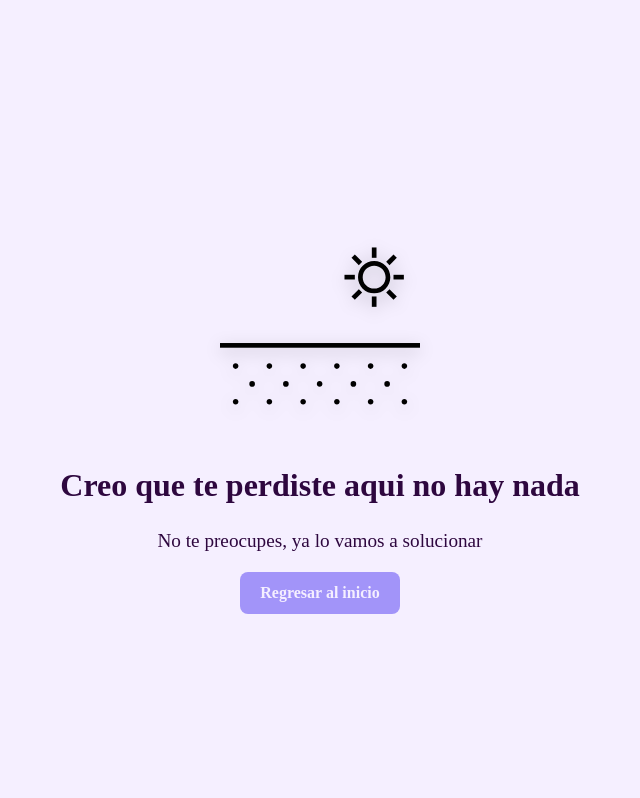
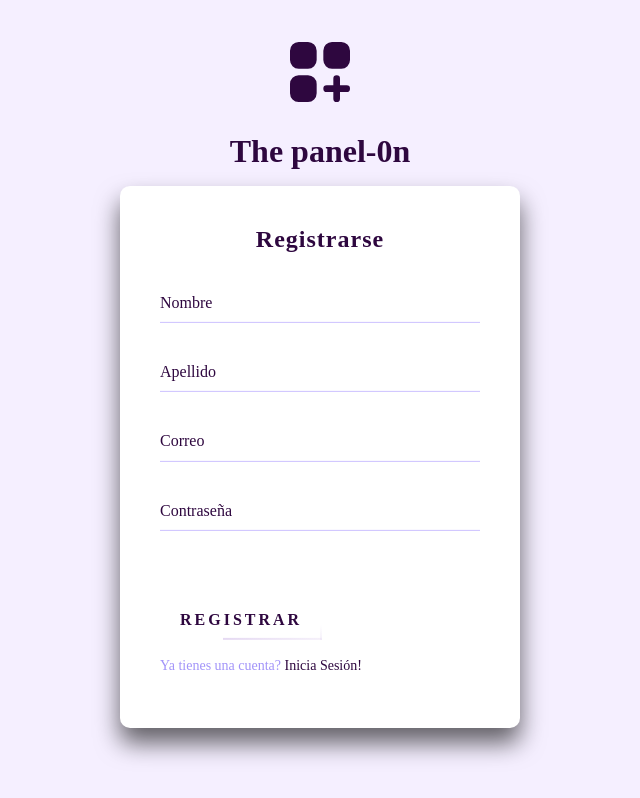
Before and after one commit to gotax24/The-panel-0n, a React (Vite) app: page /CreateAnAccount in a window 1280 px wide. Shown: the top 798 px of the page, without its empty margins (320-960 px from the left). Built offline with nearby package versions, Linux system fonts and the light colour scheme; no server answers; a web font is replaced by a local one.

Commit message:
se creo el sing up de la app

```diff
--- /dev/null
+++ b/src/components/CreateAnAccount.jsx
@@ -0,0 +1,121 @@
+import { useContext, useState } from "react";
+import { ThemeContext } from "../context/ThemeContext";
+import axios from "axios";
+import { Link, useNavigate } from "react-router-dom";
+import "../css/CreateAnAccount.css";
+
+const CreateAnAccount = () => {
+  const navigation = useNavigate();
+  const API = import.meta.env.VITE_API_URL
+  const { theme } = useContext(ThemeContext);
+
+  const [user, setUser] = useState({
+    name: "",
+    lastName: "",
+    email: "",
+    password: "",
+  });
+
+  const [loading, setLoading] = useState(false);
+  const [error, setError] = useState(false);
+
+  const SingUp = (e) => {
+    e.preventDefault();
+    setLoading(true);
+
+    if(user.name === "" || user.lastName === "" || user.email === "" || user.password === "") return (setError("Un campo o varios campos estan vacios") , setLoading(false))
+
+    axios
+      .post(API+"users", user)
+      .then((response) => {
+        const users = response.data;
+        console.log(users);
+        navigation("/");
+      })
+      .catch((e) => {
+        setLoading(false);
+        setError(e.response.data.error);
+        console.error(e);
+      });
+  };
+
+  const handleInputChange = (fields, value) => {
+    if (fields === "email" && !value.includes("@")) return setError("Ingresar un correo valido");
+
+    setUser((prevUser) => ({
+      ...prevUser,
+      [fields]: value,
+    }));
+  };
+
+  return (
+    <>
+      <div className="container-welcome">
+        <img
+          className="logo-singUp"
+          src={theme === "dark" ? "/logo-light.svg" : "/logo-dark.svg"}
+          alt="Logo de la pagina"
+        />
+        <h1 className="title-singUp">The panel-0n</h1>
+      </div>
+      <div className="singUp-box">
+        <p>Registrarse</p>
+        <form>
+          <div className="user-box">
+            <input
+              type="text"
+              autoComplete="on"
+              required
+              onChange={(e) => handleInputChange("name", e.target.value)}
+            />
+            <label>Nombre</label>
+            <div className="user-box">
+              <input
+                type="text"
+                autoComplete="on"
+                required
+                onChange={(e) => handleInputChange("lastName", e.target.value)}
+              />
+              <label>Apellido</label>
+            </div>
+            <div className="user-box">
+              <input
+                type="email"
+                autoComplete="on"
+                required
+                onChange={(e) => handleInputChange("email", e.target.value)}
+              />
+              <label>Correo</label>
+            </div>
+          </div>
+          <div className="user-box">
+            <input
+              className="input-singUp"
+              type="password"
+              autoComplete="on"
+              required
+              onChange={(e) => handleInputChange("password", e.target.value)}
+            />
+            <label>Contraseña</label>
+          </div>
+          <a onClick={SingUp} href="#">
+            <span></span>
+            <span></span>
+            <span></span>
+            <span></span>
+            {loading ? "Registrando..." : "Registrar"}
+          </a>
+        </form>
+        <p>
+          Ya tienes una cuenta?{" "}
+          <Link to="/login" className="a2">
+            Inicia Sesión!
+          </Link>
+        </p>
+        {error && <span className="error-singUp">{error}</span>}
+      </div>
+    </>
+  );
+};
+
+export default CreateAnAccount;
--- a/src/components/login.jsx
+++ b/src/components/login.jsx
@@ -1,12 +1,14 @@
 import { useContext, useState } from "react";
 import { ThemeContext } from "../context/ThemeContext";
-import { useNavigate } from "react-router-dom";
+import { Link, useNavigate } from "react-router-dom";
 import axios from "axios";
 import "../css/Login.css";
 
 const Login = () => {
   const { theme } = useContext(ThemeContext);
   const navigation = useNavigate();
+
+  const API = import.meta.env.VITE_API_URL
 
   const [user, setUser] = useState({
     email: "",
@@ -19,16 +21,14 @@ const Login = () => {
   const signIn = (e) => {
     e.preventDefault();
     if (user.email === "" || user.password === "") {
-      setError("Complete los campos para avanzar");
-      setLoading(false);
-      return;
+      return setError("Complete los campos para avanzar"), setLoading(false);
     }
 
     setLoading(true);
     setError(null);
 
     axios
-      .get("https://679ab45c747b09cdcccf88a3.mockapi.io/api/users")
+      .get(API+"users")
       .then((response) => {
         const users = response.data;
         const findUser = users.find(
@@ -52,6 +52,8 @@ const Login = () => {
   };
 
   const handleInputChange = (field, value) => {
+    setError(null);
+
     setUser((prevUser) => ({
       ...prevUser,
       [field]: value,
@@ -100,50 +102,14 @@ const Login = () => {
         </form>
         <p>
           No tienes una cuenta?{" "}
-          <a href="" className="a2">
+          <Link to="/CreateAnAccount" className="a2">
             Registrate!
-          </a>
+          </Link>
         </p>
-        {error && (
-          <span className="error-login">Ocurrio un error: {error}</span>
-        )}
+        {error && <span className="error-login">{error}</span>}
       </div>
     </>
   );
 };
 
 export default Login;
-
-/**<!-- From Uiverse.io by glisovic01 -->
-<div className="login-box">
-  <p>Login</p>
-  <form>
-    <div className="user-box">
-       <input
-                type="email"
-                autoComplete="on"
-                required
-                onChange={(e) => handleInputChange("email", e.target.value)}
-              />
-      <label>Correo</label>
-    </div>
-    <div className="user-box">
-       <input
-                className="input-login"
-                type="password"
-                autoComplete="on"
-                required
-                onChange={(e) => handleInputChange("password", e.target.value)}
-              />
-      <label>Contraseña</label>
-    </div>
-    <a onClick={signIn} href="#">
-      <span></span>
-      <span></span>
-      <span></span>
-      <span></span>
-      {loading ? "Entrando..." : "Entrar"}
-    </a>
-  </form>
-  <p>No tienes una cuenta? <a href="" className="a2">Registrate!</a></p>
-</div> */
--- /dev/null
+++ b/src/css/CreateAnAccount.css
@@ -0,0 +1,246 @@
+/* ===== Contenedor Principal ===== */
+.container-welcome {
+  display: flex;
+  flex-direction: column;
+  align-items: center;
+  justify-content: center;
+  padding: 2rem;
+  text-align: center;
+}
+
+/* ===== Logo y Nombre ===== */
+.logo-title-container {
+  display: flex;
+  align-items: center;
+  justify-content: center;
+  gap: 1rem; /* Espacio entre el logo y el título */
+}
+
+.logo-singUp {
+  width: 80px;
+  height: auto;
+}
+
+.title-singUp {
+  font-size: 2rem;
+  font-weight: bold;
+  color: var(--text-color);
+}
+
+/* ===== Mensaje de Bienvenida ===== */
+.sub-title-singUp {
+  font-size: 1.2rem;
+  opacity: 0.8;
+  margin-top: 0.5rem;
+  color: var(--text-color);
+}
+
+/* ===== Contenedor del singUp Box ===== */
+.container-singUp-box {
+  display: flex;
+  justify-content: center;
+  align-items: center;
+  height: 50vh;
+}
+
+/* ===== Ajustes Responsivos ===== */
+@media (max-width: 768px) {
+  .logo-title-container {
+    flex-direction: column;
+  }
+
+  .container-singUp-box {
+    height: auto;
+    padding-top: 2rem;
+  }
+}
+
+/* From Uiverse.io by glisovic01 */
+.singUp-box {
+  position: absolute;
+  top: 58%;
+  left: 50%;
+  width: 400px;
+  padding: 40px;
+  margin: 20px auto;
+  transform: translate(-50%, -55%);
+  background: var(--card-bg);
+  box-sizing: border-box;
+  box-shadow: 0 15px 25px rgba(0, 0, 0, 0.6);
+  border-radius: 10px;
+}
+
+.singUp-box p:first-child {
+  margin: 0 0 30px;
+  padding: 0;
+  color: var(--text-color);
+  text-align: center;
+  font-size: 1.5rem;
+  font-weight: bold;
+  letter-spacing: 1px;
+}
+
+.singUp-box .user-box {
+  position: relative;
+}
+
+.singUp-box .user-box input {
+  width: 100%;
+  padding: 10px 0;
+  font-size: 16px;
+  color: var(--text-color);
+  margin-bottom: 30px;
+  border: none;
+  border-bottom: 1px solid var(--secondary-color);
+  outline: none;
+  background: transparent;
+}
+
+.singUp-box .user-box label {
+  position: absolute;
+  top: 0;
+  left: 0;
+  padding: 10px 0;
+  font-size: 16px;
+  color: var(--text-color);
+  pointer-events: none;
+  transition: 0.5s;
+}
+
+.singUp-box .user-box input:focus ~ label,
+.singUp-box .user-box input:valid ~ label {
+  top: -20px;
+  left: 0;
+  color: var(--text-color);
+  font-size: 12px;
+}
+
+.singUp-box form a {
+  position: relative;
+  display: inline-block;
+  padding: 10px 20px;
+  font-weight: bold;
+  color: var(--text-color);
+  font-size: 16px;
+  text-decoration: none;
+  text-transform: uppercase;
+  overflow: hidden;
+  transition: 0.5s;
+  margin-top: 40px;
+  letter-spacing: 3px;
+}
+
+.singUp-box a:hover {
+  background: var(--accent-color);
+  color: var(--text-color);
+  border-radius: 5px;
+}
+
+.singUp-box a span {
+  position: absolute;
+  display: block;
+}
+
+.singUp-box a span:nth-child(1) {
+  top: 0;
+  left: -100%;
+  width: 100%;
+  height: 2px;
+  background: linear-gradient(90deg, transparent, var(--accent-color));
+  animation: btn-anim1 1.5s linear infinite;
+}
+
+@keyframes btn-anim1 {
+  0% {
+    left: -100%;
+  }
+
+  50%,
+  100% {
+    left: 100%;
+  }
+}
+
+.singUp-box a span:nth-child(2) {
+  top: -100%;
+  right: 0;
+  width: 2px;
+  height: 100%;
+  background: linear-gradient(180deg, transparent, var(--accent-color));
+  animation: btn-anim2 1.5s linear infinite;
+  animation-delay: 0.375s;
+}
+
+@keyframes btn-anim2 {
+  0% {
+    top: -100%;
+  }
+
+  50%,
+  100% {
+    top: 100%;
+  }
+}
+
+.singUp-box a span:nth-child(3) {
+  bottom: 0;
+  right: -100%;
+  width: 100%;
+  height: 2px;
+  background: linear-gradient(270deg, transparent, var(--accent-color));
+  animation: btn-anim3 1.5s linear infinite;
+  animation-delay: 0.75s;
+}
+
+@keyframes btn-anim3 {
+  0% {
+    right: -100%;
+  }
+
+  50%,
+  100% {
+    right: 100%;
+  }
+}
+
+.singUp-box a span:nth-child(4) {
+  bottom: -100%;
+  left: 0;
+  width: 2px;
+  height: 100%;
+  background: linear-gradient(360deg, transparent, var(--accent-color));
+  animation: btn-anim4 1.5s linear infinite;
+  animation-delay: 1.125s;
+}
+
+@keyframes btn-anim4 {
+  0% {
+    bottom: -100%;
+  }
+
+  50%,
+  100% {
+    bottom: 100%;
+  }
+}
+
+.singUp-box p:last-child {
+  color: var(--primary-color);
+  font-size: 14px;
+}
+
+.singUp-box a.a2 {
+  color: var(--text-color);
+  text-decoration: none;
+}
+
+.singUp-box a.a2:hover {
+  background: transparent;
+  color: var(--accent-color);
+  border-radius: 5px;
+}
+
+.error-singUp {
+  color: red;
+  font-size: 16px;
+}
--- a/src/main.jsx
+++ b/src/main.jsx
@@ -1,11 +1,12 @@
 import { createRoot } from "react-dom/client";
 import { BrowserRouter, Routes, Route } from "react-router-dom";
+import App from "./components/App.jsx";
+import Inicio from "./inicio.jsx";
+import Login from "./components/login.jsx";
+import Page404 from "./components/Page404.jsx";
+import CreateAnAccount from "./components/CreateAnAccount.jsx";
+import ThemeProvider from "./context/ThemeProvider.jsx";
 import "./index.css";
-import App from "./components/App.jsx";
-import Page404 from "./components/Page404.jsx";
-import Login from "./components/Login.jsx";
-import Inicio from "./inicio.jsx";
-import ThemeProvider from "./context/ThemeProvider.jsx";
 
 createRoot(document.getElementById("root")).render(
   <ThemeProvider>
@@ -17,6 +18,7 @@ createRoot(document.getElementById("root")).render(
           <Route path="statistics" element={"Estadisticas"} />
           <Route path="calendar" element={"calendario"} />
         </Route>
+        <Route path="/CreateAnAccount" element={<CreateAnAccount />} />
         <Route path="/login" element={<Login />} />
         <Route path="*" element={<Page404 />} />
       </Routes>
```
